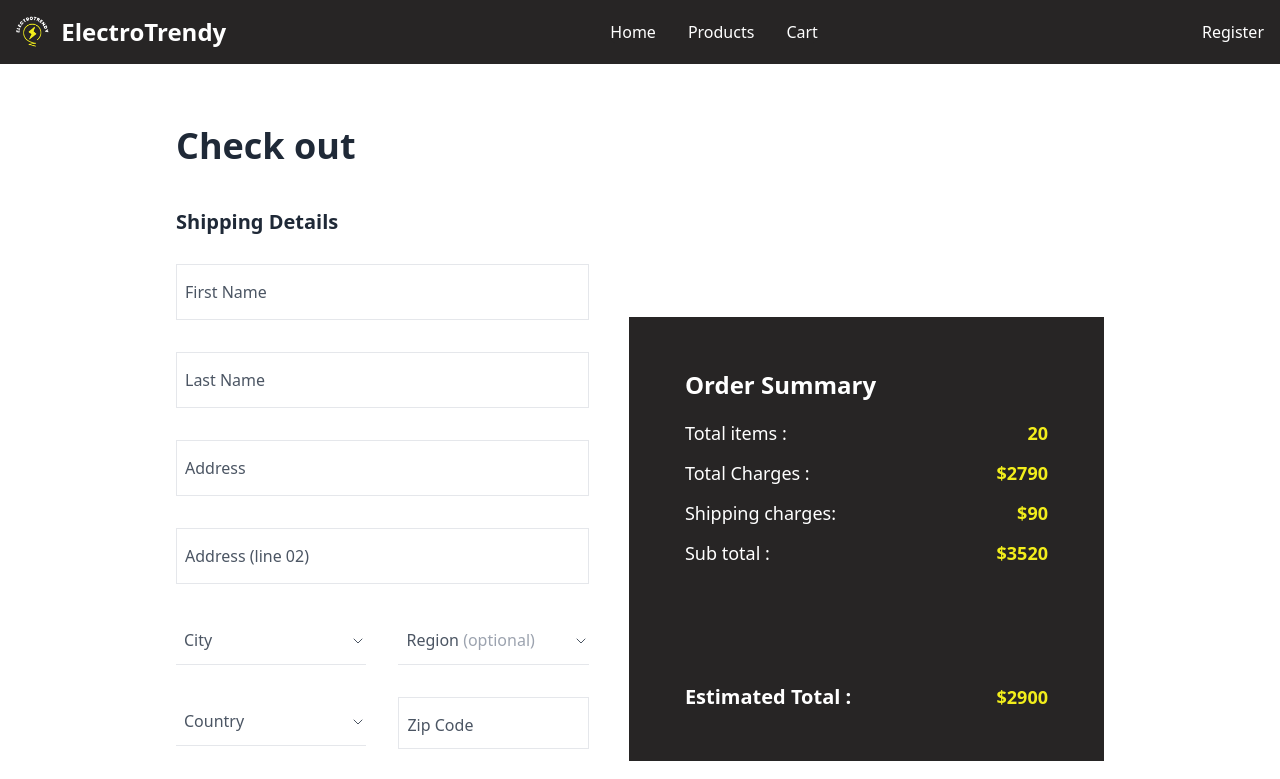
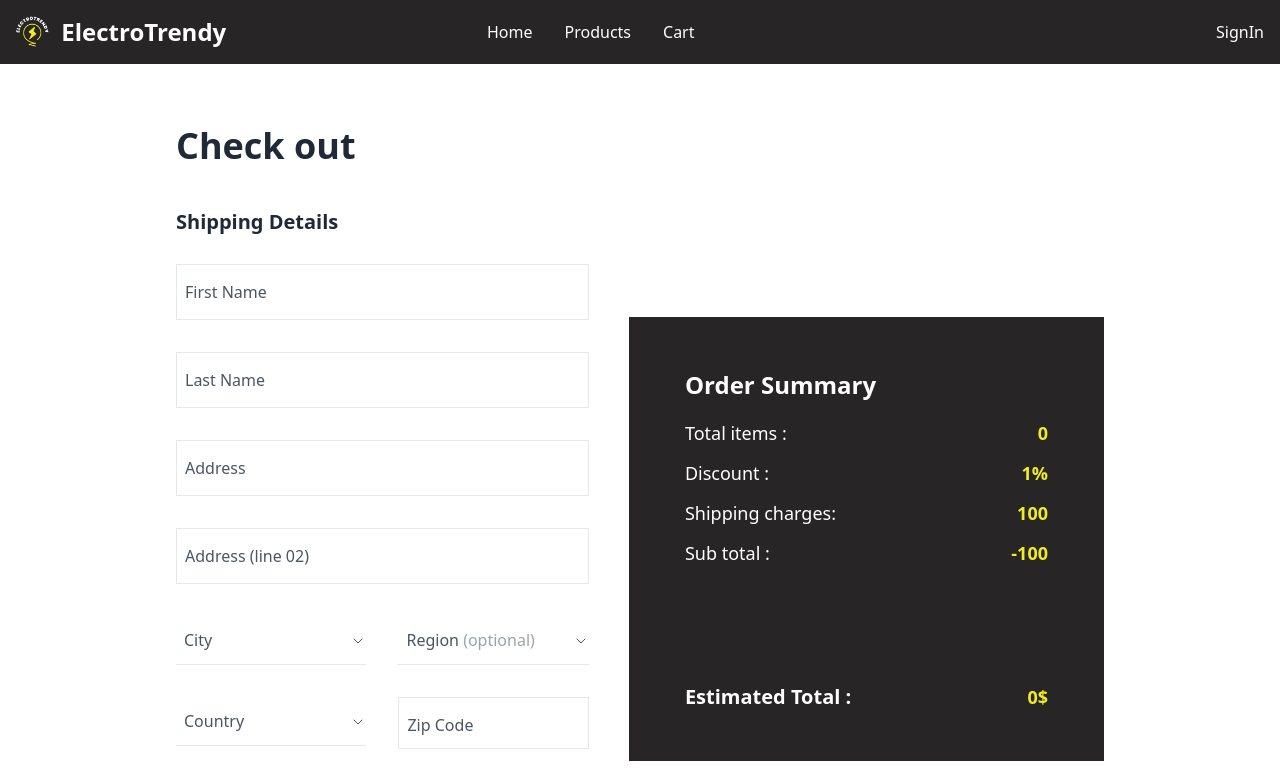
Before and after one commit to MohammadAwad97/Front-End-Electro, a React (Create React App) app: page /checkout in a window 1280 px wide. Shown: the top 779 px of the page. Built offline with nearby package versions, Linux system fonts and the light colour scheme.

Commit message:
v1 released

```diff
--- a/src/Components/Header/Header.js
+++ b/src/Components/Header/Header.js
@@ -1,29 +1,34 @@
 import React from 'react';
 import { useEffect } from 'react';
 import { useState } from 'react';
-import { Link } from 'react-router-dom';
+import { Link, useNavigate } from 'react-router-dom';
 import axios from 'axios';
 
 function Header() {
   const [userActive, setUserActive] = useState({});
-  const [isShow, setIsShow] = useState(false);
+  const nav = useNavigate();
+  const handelClick = () => {
+    nav('/login');
+    sessionStorage.clear();
+  };
 
   const userId = sessionStorage.getItem('currentUserId');
 
-  // useEffect(() => {
-  //   const fetchUser = async () => {
-  //     try {
-  //       const res = await axios.get(
-  //         `http://127.0.0.1:7000/api/v1/customers/${userId}`
-  //       );
-  //       setUserActive(res.data.customer);
-  //       setIsShow(!isShow); // Set isShow to false after fetching user data
-  //     } catch (e) {
-  //       // Handle errors
-  //     }
-  //   };
-  //   fetchUser();
-  // }, []);
+  useEffect(() => {
+    const fetchUser = async () => {
+      if (userId !== null)
+        try {
+          const res = await axios.get(
+            `http://127.0.0.1:7000/api/v1/customers/${userId}`
+          );
+          setUserActive(res.data.customer);
+        } catch (e) {
+          console.log(e);
+        }
+    };
+    fetchUser();
+  }, [userId]);
+  console.log(userId);
   return (
     <>
       <nav className="bg-[#272525] border-gray-200 ">
@@ -34,8 +39,7 @@ function Header() {
               ElectroTrendy
             </span>
           </Link>
-          {isShow ? (
-            <>
+
           <div className="flex items-center md:order-2">
             <button
               type="button"
@@ -46,37 +50,26 @@ function Header() {
               data-dropdown-placement="bottom"
             >
               <span className="sr-only">Open user menu</span>
-                  <img
+              {/* <img
                 className="w-8 h-8 rounded-full"
                 src={userActive.img}
                 alt="user photo"
-                  />
+              /> */}
             </button>
             <div
               className="z-50 hidden my-4 text-base list-none bg-white divide-y divide-gray-100 rounded-lg shadow dark:bg-gray-700 dark:divide-gray-600"
               id="user-dropdown"
             >
-                  <div className="px-4 py-3">
+              {/* <div className="px-4 py-3">
                 <span className="block text-sm text-gray-900 dark:text-white">
                   {userActive.name}
                 </span>
                 <span className="block text-sm  text-gray-500 truncate dark:text-gray-400">
                   {userActive.email}
                 </span>
-                  </div>
+              </div> */}
               <ul className="py-2 " aria-labelledby="user-menu-button">
-                    <li>
-                      <Link
-                        to="/login"
-                        onClick={() => {
-                          sessionStorage.clear();
-                          setIsShow(!isShow);
-                        }}
-                        className="block px-4 py-2 text-sm text-gray-700 hover:bg-gray-100 dark:hover:bg-gray-600 dark:text-gray-200 dark:hover:text-white"
-                      >
-                        Sign out
-                      </Link>
-                    </li>
+                <li></li>
               </ul>
             </div>
 
@@ -105,16 +98,24 @@ function Header() {
               </svg>
             </button>
           </div>
-            </>
-          ) : (
-            <Link
-              to="/register"
+          {userId !== null ? (
+            <li
+              onClick={handelClick}
               className="flex items-center md:order-2 text-white md:hover:text-[#f2ee1b] "
               aria-current="page"
             >
-              Register
+              SignOut
+            </li>
+          ) : (
+            <Link
+              to="/login"
+              className="flex items-center md:order-2 text-white md:hover:text-[#f2ee1b] "
+              aria-current="page"
+            >
+              SignIn
             </Link>
           )}
+
           <div
             className="items-center justify-between hidden w-full md:flex md:w-auto md:order-1 "
             id="navbar-user"
--- a/src/Components/ProductListings/Card.jsx
+++ b/src/Components/ProductListings/Card.jsx
@@ -1,4 +1,17 @@
+import { useContext } from 'react';
+import CartContext from '../../store/cartContext';
+import { useNavigate } from 'react-router-dom';
+
 function Card({ product }) {
+  const nav = useNavigate();
+  const { addItem } = useContext(CartContext);
+  const handelClick = () => {
+    if (sessionStorage.getItem('currentUserId')) {
+      addItem(product._id);
+    } else {
+      nav('/login');
+    }
+  };
   return (
     <a key={product._id} className="group shadow-lg ">
       <div className=" flex justify-center aspect-h-1 aspect-w-1 w-full overflow-hidden rounded-lg bg-gray-200 xl:aspect-h-8 xl:aspect-w-7">
@@ -9,12 +22,17 @@ function Card({ product }) {
         />
       </div>
       <h3 className="mt-4 text-m px-2 h-[30px] pb-[40px]">{product.name}</h3>
-      <p className="mt-4  px-2  text-gray-500 text-sm h-[190px]">{product.desc}</p>
+      <p className="mt-4  px-2  text-gray-500 text-sm h-[190px]">
+        {product.desc}
+      </p>
       <p className="px-2 mt-2 text-lg font-medium text-gray-900 ">
         {product.price}$
       </p>
-      <button className="bg-[#272525]  hover:bg-[#b5b188]   hover:text-black   text-white font-bold py-2 px-4 rounded w-full mt-4">
-       Add
+      <button
+        onClick={handelClick}
+        className="bg-[#272525]  hover:bg-[#b5b188]   hover:text-black   text-white font-bold py-2 px-4 rounded w-full mt-4"
+      >
+        Add
       </button>
     </a>
   );
--- a/src/Components/Register/Register.jsx
+++ b/src/Components/Register/Register.jsx
@@ -25,10 +25,10 @@ const Register = () => {
       );
 
       console.log(res);
-      login('/');
 
       sessionStorage.setItem('currentUser', res.data.token);
       sessionStorage.setItem('currentUserId', res.data.data.customer._id);
+      login('/');
     } catch (e) {
       console.log(e);
 
--- a/src/Pages/Cart.jsx
+++ b/src/Pages/Cart.jsx
@@ -1,4 +1,5 @@
 import { useEffect, useState, useContext } from 'react';
+import { Link } from 'react-router-dom';
 import CartContext from '../store/cartContext';
 const Cart = () => {
   const { cart, getCart, addItem, removeItem, removeAllItems, totalPrice } =
--- a/src/Pages/Checkout.jsx
+++ b/src/Pages/Checkout.jsx
@@ -1,6 +1,11 @@
 import React, { useState } from 'react';
-import { Link } from 'react-router-dom';
+import { Link, useNavigate } from 'react-router-dom';
+import { useContext } from 'react';
+import CartContext from '../store/cartContext';
+import Swal from 'sweetalert2';
 const Checkout = () => {
+  const nav = useNavigate();
+  const { cart, totalPrice, removeAllItems } = useContext(CartContext);
   const [dropdown1, setDropdown1] = useState(false);
   const [dropdown2, setDropdown2] = useState(false);
   const [dropdown3, setDropdown3] = useState(false);
@@ -244,7 +249,14 @@ const Checkout = () => {
                 placeholder="Phone Number"
               />
             </div>
-            <button className="focus:outline-none  focus:ring-gray-500 focus:ring-offset-2 mt-8 text-base font-medium focus:ring-2 focus:ring-ocus:ring-gray-800 leading-4 hover:bg-[#b5b188] py-4 w-full md:w-4/12 lg:w-full text-white bg-[#272525]">
+            <button
+              onClick={() => {
+                Swal.fire('thank you for buying');
+                removeAllItems();
+                nav('/');
+              }}
+              className="focus:outline-none  focus:ring-gray-500 focus:ring-offset-2 mt-8 text-base font-medium focus:ring-2 focus:ring-ocus:ring-gray-800 leading-4 hover:bg-[#b5b188] py-4 w-full md:w-4/12 lg:w-full text-white bg-[#272525]"
+            >
               Proceed to payment
             </button>
             <div className="mt-4 flex justify-start items-center w-full">
@@ -266,13 +278,13 @@ const Checkout = () => {
               <div className="flex justify-between w-full items-center">
                 <p className="text-lg leading-4 text-white">Total items :</p>
                 <p className="text-lg font-semibold leading-4 text-[#f2ee1b]">
-                  20
+                  {cart.length}
                 </p>
               </div>
               <div className="flex justify-between w-full items-center">
-                <p className="text-lg leading-4 text-white">Total Charges :</p>
+                <p className="text-lg leading-4 text-white">Discount :</p>
                 <p className="text-lg font-semibold leading-4 text-[#f2ee1b]">
-                  $2790
+                  1%
                 </p>
               </div>
               <div className="flex justify-between w-full items-center">
@@ -280,13 +292,13 @@ const Checkout = () => {
                   Shipping charges:
                 </p>
                 <p className="text-lg font-semibold leading-4 text-[#f2ee1b]">
-                  $90
+                  100
                 </p>
               </div>
               <div className="flex justify-between w-full items-center">
                 <p className="text-lg leading-4 text-white">Sub total :</p>
                 <p className="text-lg font-semibold leading-4 text-[#f2ee1b]">
-                  $3520
+                  {totalPrice - 100}
                 </p>
               </div>
             </div>
@@ -295,7 +307,7 @@ const Checkout = () => {
                 Estimated Total :{' '}
               </p>
               <p className="text-lg font-semibold leading-4 text-[#f2ee1b]">
-                $2900
+                {totalPrice - totalPrice * (1 / 100)}$
               </p>
             </div>
           </div>
--- a/src/store/cartContext.jsx
+++ b/src/store/cartContext.jsx
@@ -13,7 +13,7 @@ export function CartProvider({ children }) {
 
   const getCart = () => {
     axios
-      .get(`http://127.0.0.1:7000/api/v1/cart/64c53da3474eb8afaea05f7f`)
+      .get(`http://127.0.0.1:7000/api/v1/cart/${customerId}`)
       .then(({ data }) => {
         setCart(data.cart.productList);
       });
@@ -21,18 +21,24 @@ export function CartProvider({ children }) {
 
   //add  to the cart
   const addItem = async (productId) => {
+    // console.log(productId);
+    try {
       // if (!currentUserId) return navigate('/signIn');
       const { data } = await axios.post(
-      `http://127.0.0.1:7000/api/v1/cart/addItem/64c53da3474eb8afaea05f7f`,
+        `http://127.0.0.1:7000/api/v1/cart/addItem/${customerId}`,
         {
           productId,
         }
       );
+
       setCart(data.productList);
+    } catch (err) {
+      console.log(err);
+    }
   };
   const removeItem = async (productId) => {
     const { data } = await axios.patch(
-      `http://127.0.0.1:7000/api/v1/cart/removeItem/64c53da3474eb8afaea05f7f`,
+      `http://127.0.0.1:7000/api/v1/cart/removeItem/${customerId}`,
       {
         productId,
       }
@@ -40,10 +46,9 @@ export function CartProvider({ children }) {
     setCart(data.productList);
   };
 
-
   const removeAllItems = async () => {
     await axios.patch(
-      `http://127.0.0.1:7000/api/v1/cart/removeAllItems/64c53da3474eb8afaea05f7f`
+      `http://127.0.0.1:7000/api/v1/cart/removeAllItems/${customerId}`
     );
     setCart([]);
   };
```
Lines whose indentation alone changed are shown as unchanged.
